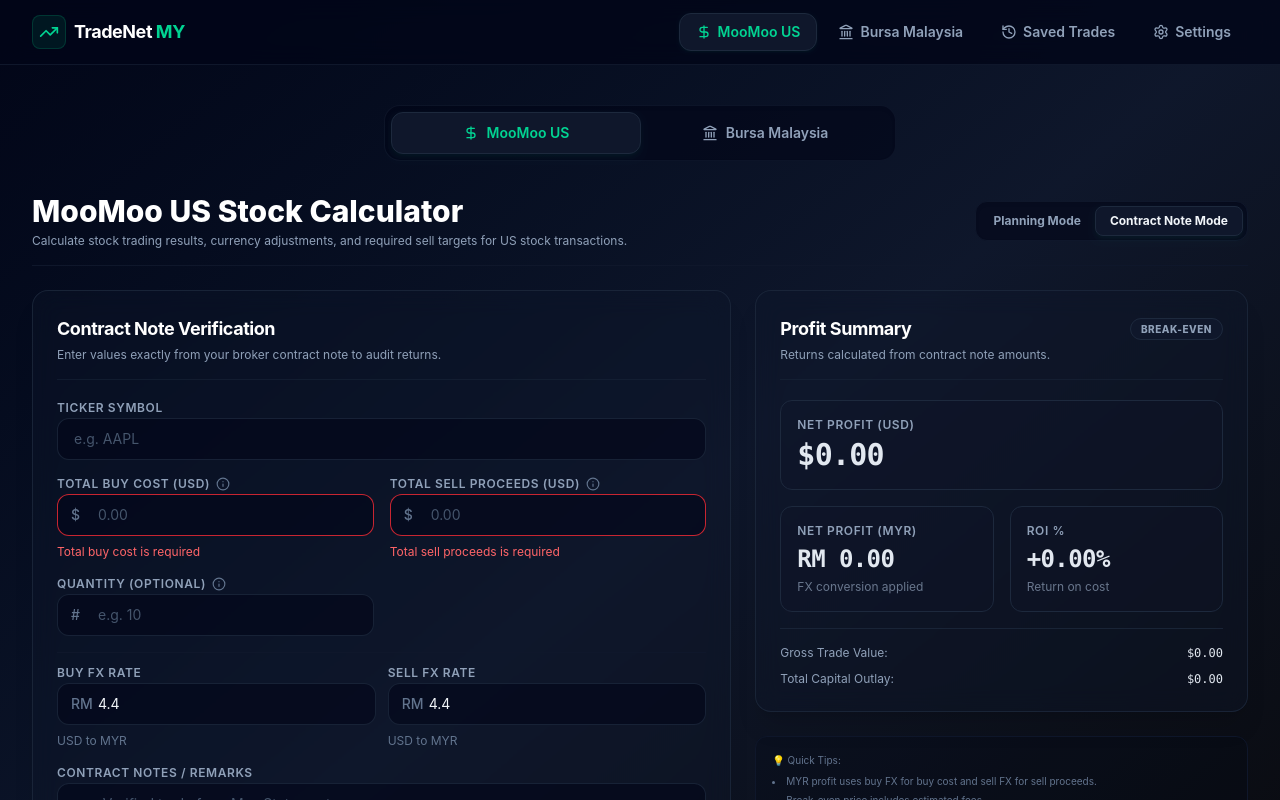
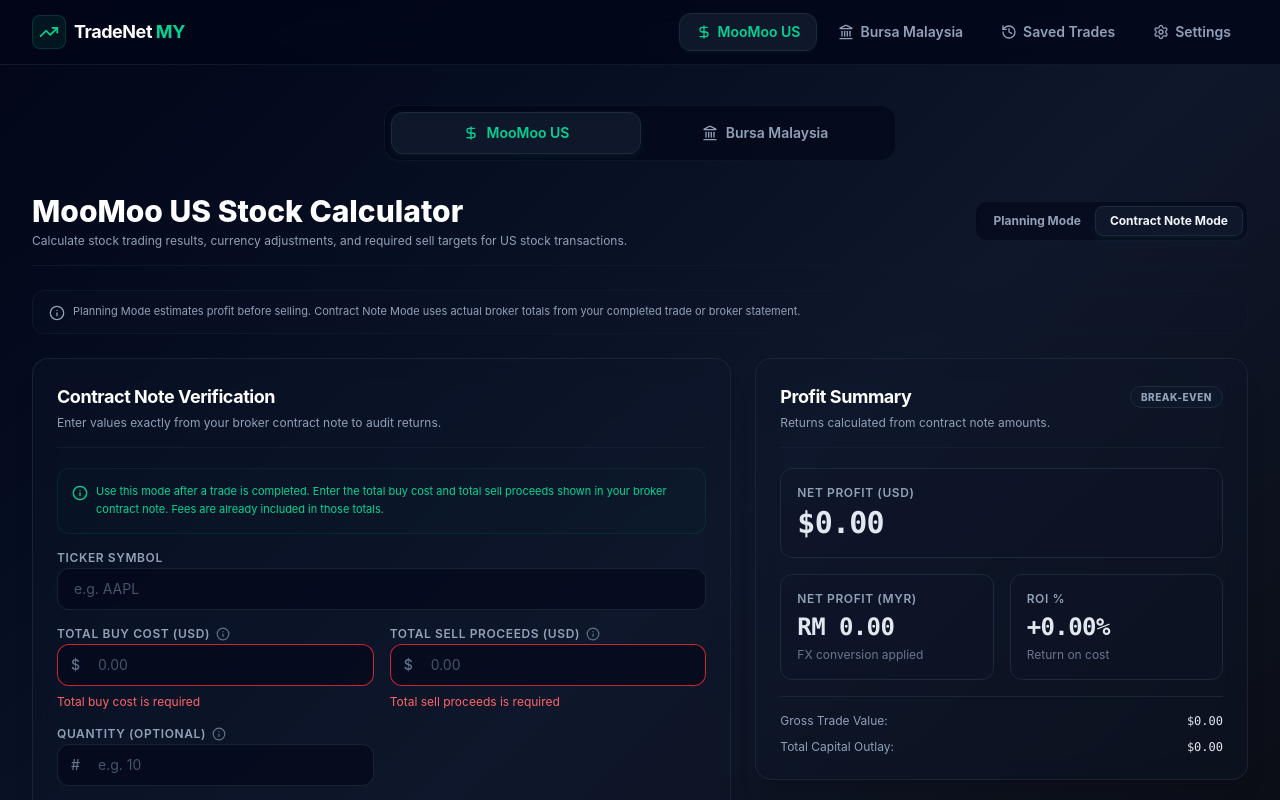
Before and after one commit to amanmana/tradenet, a React (Vite) app: page /moomoo-us in a window 1280 px wide. Both pictures are taken after a click on the button "Contract Note Mode". Shown: the top 800 px of the page. Built offline with nearby package versions, Linux system fonts and the light colour scheme.

Commit message:
Add layout helper text under Planning/Contract mode toggle and info box inside Contract Note card

```diff
--- a/src/pages/BursaCalculator.jsx
+++ b/src/pages/BursaCalculator.jsx
@@ -443,6 +443,14 @@
         </div>
       </div>
 
+      {/* Toggle Helper Explanation */}
+      <div className="text-[11px] text-slate-400 leading-normal bg-slate-900/20 border border-slate-900 p-3 px-4 rounded-xl flex items-start space-x-2">
+        <Info className="w-4 h-4 text-slate-550 shrink-0 mt-0.5" />
+        <span>
+          Planning Mode estimates profit before selling. Contract Note Mode uses actual broker totals from your completed trade or broker statement.
+        </span>
+      </div>
+
       {saveSuccess && (
         <div className="flex items-center space-x-2 p-3.5 rounded-xl border border-emerald-500/20 bg-emerald-500/5 text-emerald-400 text-xs font-semibold animate-in fade-in duration-200">
           <Check className="w-4 h-4 shrink-0" />
@@ -554,6 +562,12 @@
             ) : (
               /* Contract Note Mode Inputs */
               <SectionCard title="Contract Note Verification" subtitle="Enter values exactly from your broker contract note to audit returns.">
+                <div className="mb-4 p-3.5 bg-emerald-500/[0.02] border border-emerald-500/10 rounded-xl text-[11px] text-emerald-400 leading-relaxed flex items-start space-x-2">
+                  <Info className="w-4 h-4 text-emerald-400 shrink-0 mt-0.5" />
+                  <span>
+                    Use this mode after a trade is completed. Enter the total buy cost and total sell proceeds shown in your broker contract note. Fees are already included in those totals.
+                  </span>
+                </div>
                 <div className="grid grid-cols-1 sm:grid-cols-2 gap-4">
                   <InputField
                     label="Stock Name / Ticker"
--- a/src/pages/MoomooUsCalculator.jsx
+++ b/src/pages/MoomooUsCalculator.jsx
@@ -545,6 +545,14 @@
         </div>
       </div>
 
+      {/* Toggle Helper Explanation */}
+      <div className="text-[11px] text-slate-400 leading-normal bg-slate-900/20 border border-slate-900 p-3 px-4 rounded-xl flex items-start space-x-2">
+        <Info className="w-4 h-4 text-slate-550 shrink-0 mt-0.5" />
+        <span>
+          Planning Mode estimates profit before selling. Contract Note Mode uses actual broker totals from your completed trade or broker statement.
+        </span>
+      </div>
+
       {saveSuccess && (
         <div className="flex items-center space-x-2 p-3.5 rounded-xl border border-emerald-500/20 bg-emerald-500/5 text-emerald-400 text-xs font-semibold animate-in fade-in duration-200">
           <Check className="w-4 h-4 shrink-0" />
@@ -756,6 +764,12 @@
             ) : (
               /* Contract Note Mode Inputs */
               <SectionCard title="Contract Note Verification" subtitle="Enter values exactly from your broker contract note to audit returns.">
+                <div className="mb-4 p-3.5 bg-emerald-500/[0.02] border border-emerald-500/10 rounded-xl text-[11px] text-emerald-400 leading-relaxed flex items-start space-x-2">
+                  <Info className="w-4 h-4 text-emerald-400 shrink-0 mt-0.5" />
+                  <span>
+                    Use this mode after a trade is completed. Enter the total buy cost and total sell proceeds shown in your broker contract note. Fees are already included in those totals.
+                  </span>
+                </div>
                 <div className="grid grid-cols-1 sm:grid-cols-2 gap-4">
                   <InputField
                     label="Ticker Symbol"
```
